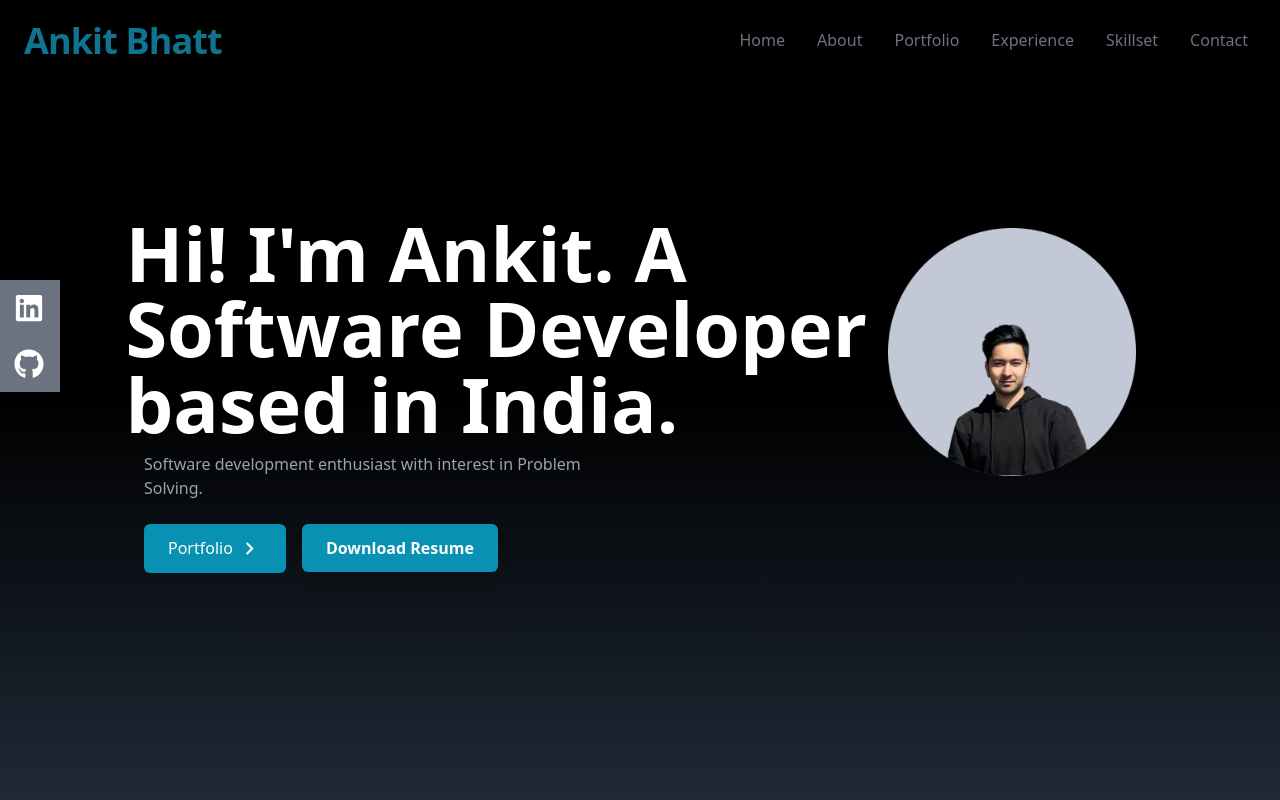
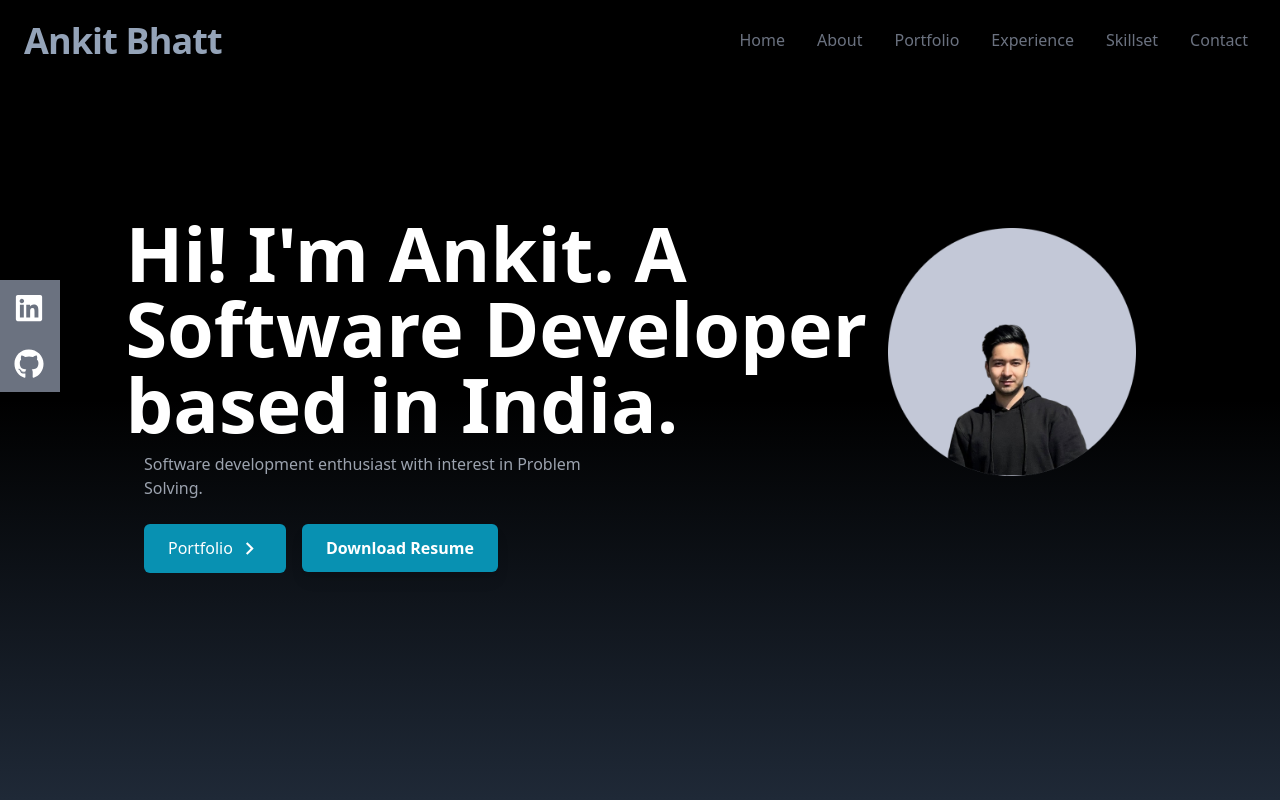
Before and after one commit to ankitbhatt885github/personalportfolio, a React (Create React App) app: page / in a window 1280 px wide. Shown: the top 800 px of the page. Built offline with nearby package versions, Linux system fonts and the light colour scheme.

Commit message:
header changes

```diff
--- a/src/components/NavBar.jsx
+++ b/src/components/NavBar.jsx
@@ -39,7 +39,7 @@ const NavBar = () => {
             {/* fixed class fixes navbar on top  */}
 
             <div>
-            <h1 className="text-4xl font-bold text-cyan-700 tracking-tight leading-tight shadow-lg transform hover:scale-105 transition-transform duration-300 ease-in-out ml-2">Ankit Bhatt</h1>
+            <h1 className="text-4xl font-bold text-slate-400 tracking-tight leading-tight shadow-lg transform hover:scale-105 transition-transform duration-300 ease-in-out ml-2">Ankit Bhatt</h1>
 
             </div>
 
```
